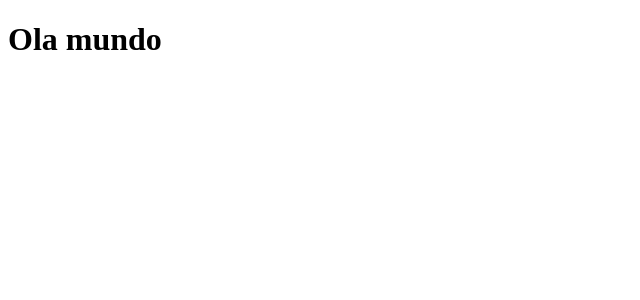
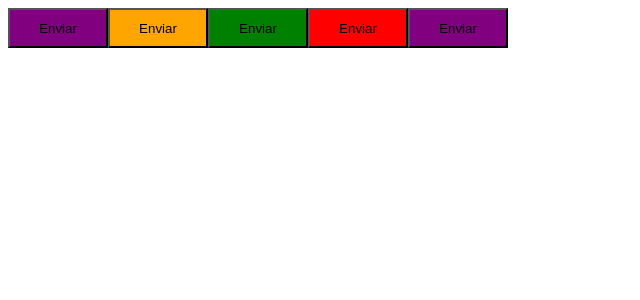
Before and after one commit to vitordcode/ignite-timer, a React (Vite) app: page / in a window 1280 px wide. Shown: the top 300 px of the page, without its empty margins (0-640 px from the left). Built offline with nearby package versions, Linux system fonts and the light colour scheme.

Commit message:
instalado e configurado styled-components

```diff
--- a/package.json
+++ b/package.json
@@ -10,8 +10,10 @@
     "preview": "vite preview"
   },
   "dependencies": {
+    "@types/styled-components": "^5.1.34",
     "react": "^19.0.0",
-    "react-dom": "^19.0.0"
+    "react-dom": "^19.0.0",
+    "styled-components": "^6.1.17"
   },
   "devDependencies": {
     "@eslint/js": "^9.22.0",
--- a/src/App.tsx
+++ b/src/App.tsx
@@ -1,3 +1,13 @@
+import { Button } from "./components/Button";
+
 export function App() {
-	return <h1>Ola mundo</h1>;
+	return (
+		<>
+			<Button variant="primary" />
+			<Button variant="secondary" />
+			<Button variant="success" />
+			<Button variant="danger" />
+			<Button />
+		</>
+	);
 }
--- /dev/null
+++ b/src/components/Button.styles.ts
@@ -0,0 +1,23 @@
+import styled from "styled-components";
+
+export type ButtonVariant = "primary" | "secondary" | "danger" | "success";
+
+interface ButtonContainerProps {
+	variant: ButtonVariant;
+}
+
+const buttonVariants = {
+	primary: "purple",
+	secondary: "orange",
+	success: "green",
+	danger: "red",
+};
+
+export const ButtonContainer = styled.button<ButtonContainerProps>`
+	width: 100px;
+	height: 40px;
+
+	${(props) => {
+		return `background-color: ${buttonVariants[props.variant]}`;
+	}}
+`;
--- /dev/null
+++ b/src/components/Button.tsx
@@ -0,0 +1,9 @@
+import { ButtonContainer, type ButtonVariant } from "./Button.styles";
+
+interface ButtonProps {
+	variant?: ButtonVariant;
+}
+
+export function Button({ variant = "primary" }: ButtonProps) {
+	return <ButtonContainer variant={variant}>Enviar</ButtonContainer>;
+}
```
Also changed, not shown: 1 other file (tests, documents, lock files or other folders).
